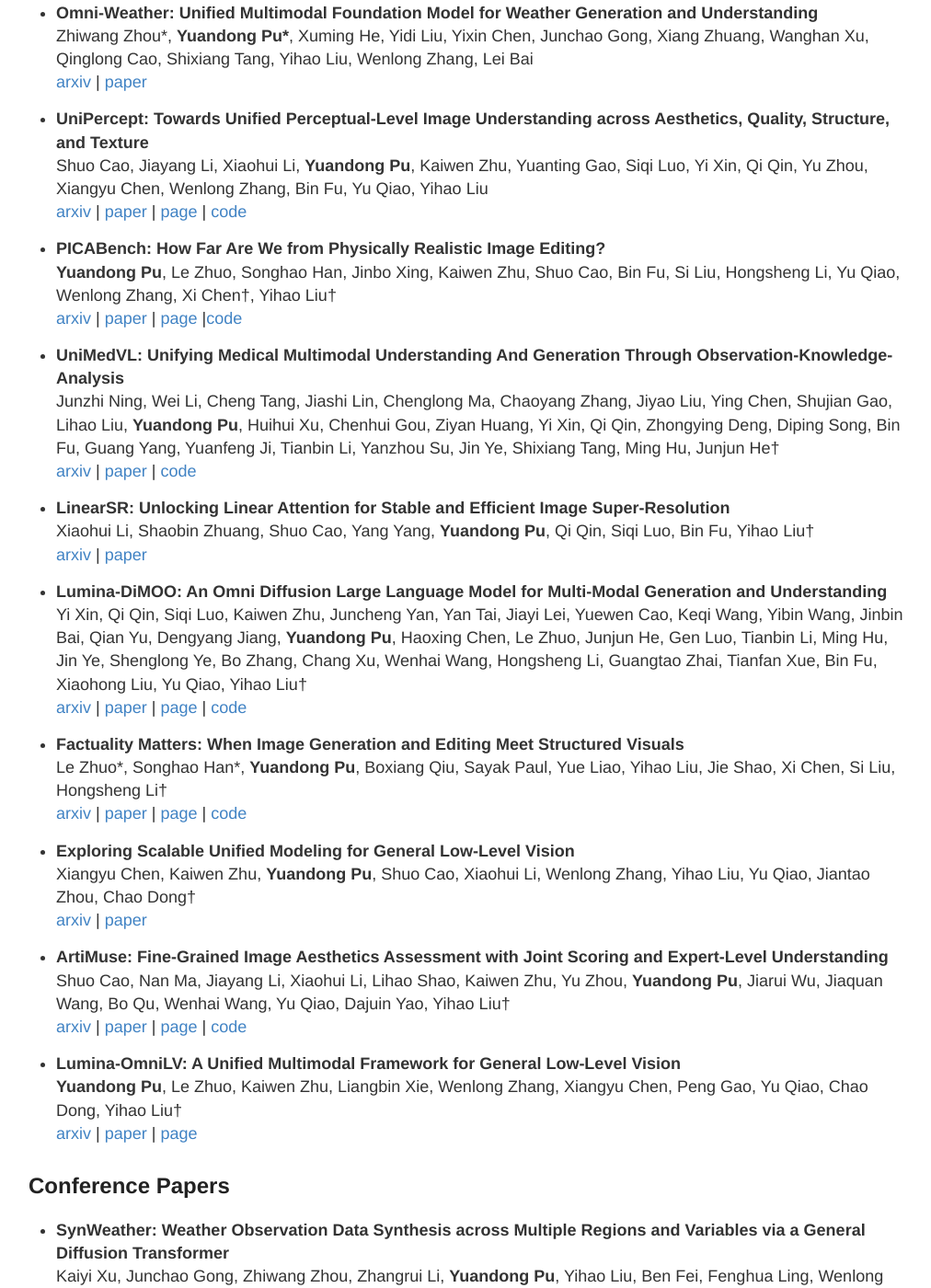
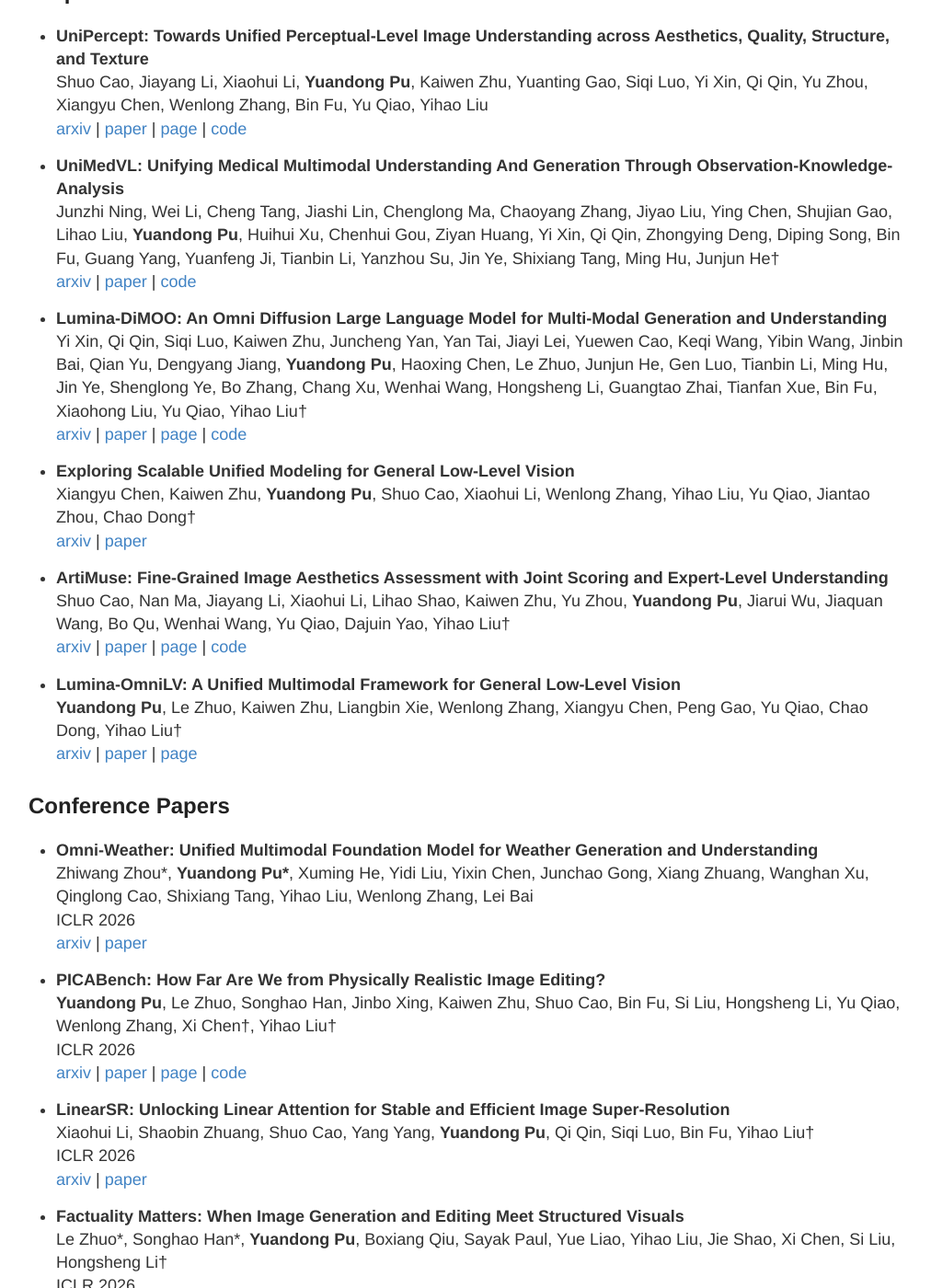
Before and after one commit to Andrew0613/Andrew0613.github.io, a Jekyll site: the page built from index.md, in a window 1280 px wide and 1400 px high, scrolled down 739 px. Shown: the whole window at 92% size, without its empty margins (129-1141 px from the left). Built offline with Jekyll 4.4.1, drawn with Linux system fonts in a browser that asks for light colours; some of the changed lines change nothing that is shown; some of the changed text lies outside the part shown.

Commit message:
update: iclr

```diff
--- a/index.md
+++ b/index.md
@@ -11,6 +11,7 @@ I am a third-year Ph.D. student of Shanghai Jiao Tong University ([SJTU](https:/
 My current research interest mainly lies in generative modeling and agents.
 
 # News
+- **2026-01**: Four papers were accepted to ICLR 2026.
 - **2025-11**: One paper was accepted to AAAI 2026 as oral.
 - **2024-07**: One paper was accepted to ACM MM 2024.
 - **2024-07**: One paper was accepted to ECCV 2024.
@@ -22,33 +23,17 @@ My current research interest mainly lies in generative modeling and agents.
 
 ## Preprints
 
-- **Omni-Weather: Unified Multimodal Foundation Model for Weather Generation and Understanding** <br>
-    Zhiwang Zhou\*, **Yuandong Pu\***, Xuming He, Yidi Liu, Yixin Chen, Junchao Gong, Xiang Zhuang, Wanghan Xu, Qinglong Cao, Shixiang Tang, Yihao Liu, Wenlong Zhang, Lei Bai <br>
-    [arxiv](https://arxiv.org/abs/2512.21643) | [paper](https://arxiv.org/abs/2512.21643)
-
 - **UniPercept: Towards Unified Perceptual-Level Image Understanding across Aesthetics, Quality, Structure, and Texture** <br>
     Shuo Cao, Jiayang Li, Xiaohui Li, **Yuandong Pu**, Kaiwen Zhu, Yuanting Gao, Siqi Luo, Yi Xin, Qi Qin, Yu Zhou, Xiangyu Chen, Wenlong Zhang, Bin Fu, Yu Qiao, Yihao Liu <br>
     [arxiv](https://arxiv.org/abs/2512.21675) | [paper](https://arxiv.org/abs/2512.21675) | [page](https://thunderbolt215.github.io/Unipercept-project/) | [code](https://github.com/thunderbolt215/UniPercept)
-
-- **PICABench: How Far Are We from Physically Realistic Image Editing?** <br>
-    **Yuandong Pu**, Le Zhuo, Songhao Han, Jinbo Xing, Kaiwen Zhu, Shuo Cao, Bin Fu, Si Liu, Hongsheng Li, Yu Qiao, Wenlong Zhang, Xi Chen<sup>†</sup>, Yihao Liu<sup>†</sup> <br>
-    [arxiv](https://arxiv.org/abs/2510.17681) | [paper](https://arxiv.org/abs/2510.17681) | [page](https://picabench.github.io) |[code](https://github.com/Andrew0613/PICABench)
 
 - **UniMedVL: Unifying Medical Multimodal Understanding And Generation Through Observation-Knowledge-Analysis** <br>
     Junzhi Ning, Wei Li, Cheng Tang, Jiashi Lin, Chenglong Ma, Chaoyang Zhang, Jiyao Liu, Ying Chen, Shujian Gao, Lihao Liu, **Yuandong Pu**, Huihui Xu, Chenhui Gou, Ziyan Huang, Yi Xin, Qi Qin, Zhongying Deng, Diping Song, Bin Fu, Guang Yang, Yuanfeng Ji, Tianbin Li, Yanzhou Su, Jin Ye, Shixiang Tang, Ming Hu, Junjun He<sup>†</sup> <br>
     [arxiv](https://arxiv.org/abs/2510.15710) | [paper](https://arxiv.org/abs/2510.15710) | [code](https://github.com/uni-medical/UniMedVL)
 
-- **LinearSR: Unlocking Linear Attention for Stable and Efficient Image Super-Resolution** <br>
-    Xiaohui Li, Shaobin Zhuang, Shuo Cao, Yang Yang, **Yuandong Pu**, Qi Qin, Siqi Luo, Bin Fu, Yihao Liu<sup>†</sup> <br>
-    [arxiv](https://arxiv.org/abs/2510.08771) | [paper](https://arxiv.org/abs/2510.08771)
-
 - **Lumina-DiMOO: An Omni Diffusion Large Language Model for Multi-Modal Generation and Understanding** <br>
     Yi Xin, Qi Qin, Siqi Luo, Kaiwen Zhu, Juncheng Yan, Yan Tai, Jiayi Lei, Yuewen Cao, Keqi Wang, Yibin Wang, Jinbin Bai, Qian Yu, Dengyang Jiang, **Yuandong Pu**, Haoxing Chen, Le Zhuo, Junjun He, Gen Luo, Tianbin Li, Ming Hu, Jin Ye, Shenglong Ye, Bo Zhang, Chang Xu, Wenhai Wang, Hongsheng Li, Guangtao Zhai, Tianfan Xue, Bin Fu, Xiaohong Liu, Yu Qiao, Yihao Liu<sup>†</sup> <br>
     [arxiv](https://arxiv.org/abs/2510.06308) | [paper](https://arxiv.org/abs/2510.06308) | [page](https://synbol.github.io/Lumina-DiMOO/) | [code](https://github.com/Alpha-VLLM/Lumina-DiMOO)
-
-- **Factuality Matters: When Image Generation and Editing Meet Structured Visuals** <br>
-    Le Zhuo\*, Songhao Han\*, **Yuandong Pu**, Boxiang Qiu, Sayak Paul, Yue Liao, Yihao Liu, Jie Shao, Xi Chen, Si Liu, Hongsheng Li<sup>†</sup> <br>
-    [arxiv](https://arxiv.org/abs/2510.05091) | [paper](https://arxiv.org/abs/2510.05091) | [page](https://structvisuals.github.io) | [code](https://github.com/zhuole1025/Structured-Visuals)
 
 - **Exploring Scalable Unified Modeling for General Low-Level Vision** <br>
     Xiangyu Chen, Kaiwen Zhu, **Yuandong Pu**, Shuo Cao, Xiaohui Li, Wenlong Zhang, Yihao Liu, Yu Qiao, Jiantao Zhou, Chao Dong<sup>†</sup> <br>
@@ -63,6 +48,26 @@ My current research interest mainly lies in generative modeling and agents.
     [arxiv](https://arxiv.org/abs/2504.04903) | [paper](https://arxiv.org/abs/2504.04903) | [page](https://andrew0613.github.io/OmniLV_page/)
 
 ## Conference Papers
+
+- **Omni-Weather: Unified Multimodal Foundation Model for Weather Generation and Understanding** <br>
+    Zhiwang Zhou\*, **Yuandong Pu\***, Xuming He, Yidi Liu, Yixin Chen, Junchao Gong, Xiang Zhuang, Wanghan Xu, Qinglong Cao, Shixiang Tang, Yihao Liu, Wenlong Zhang, Lei Bai <br>
+    ICLR 2026 <br>
+    [arxiv](https://arxiv.org/abs/2512.21643) | [paper](https://arxiv.org/pdf/2512.21643)
+
+- **PICABench: How Far Are We from Physically Realistic Image Editing?** <br>
+    **Yuandong Pu**, Le Zhuo, Songhao Han, Jinbo Xing, Kaiwen Zhu, Shuo Cao, Bin Fu, Si Liu, Hongsheng Li, Yu Qiao, Wenlong Zhang, Xi Chen<sup>†</sup>, Yihao Liu<sup>†</sup> <br>
+    ICLR 2026 <br>
+    [arxiv](https://arxiv.org/abs/2510.17681) | [paper](https://arxiv.org/pdf/2510.17681) | [page](https://picabench.github.io) | [code](https://github.com/Andrew0613/PICABench)
+
+- **LinearSR: Unlocking Linear Attention for Stable and Efficient Image Super-Resolution** <br>
+    Xiaohui Li, Shaobin Zhuang, Shuo Cao, Yang Yang, **Yuandong Pu**, Qi Qin, Siqi Luo, Bin Fu, Yihao Liu<sup>†</sup> <br>
+    ICLR 2026 <br>
+    [arxiv](https://arxiv.org/abs/2510.08771) | [paper](https://arxiv.org/pdf/2510.08771)
+
+- **Factuality Matters: When Image Generation and Editing Meet Structured Visuals** <br>
+    Le Zhuo\*, Songhao Han\*, **Yuandong Pu**, Boxiang Qiu, Sayak Paul, Yue Liao, Yihao Liu, Jie Shao, Xi Chen, Si Liu, Hongsheng Li<sup>†</sup> <br>
+    ICLR 2026 <br>
+    [arxiv](https://arxiv.org/abs/2510.05091) | [paper](https://arxiv.org/abs/2510.05091) | [page](https://structvisuals.github.io) | [code](https://github.com/zhuole1025/Structured-Visuals)
 
 - **SynWeather: Weather Observation Data Synthesis across Multiple Regions and Variables via a General Diffusion Transformer** <br>
     Kaiyi Xu, Junchao Gong, Zhiwang Zhou, Zhangrui Li, **Yuandong Pu**, Yihao Liu, Ben Fei, Fenghua Ling, Wenlong Zhang, Lei Bai <br>
```
